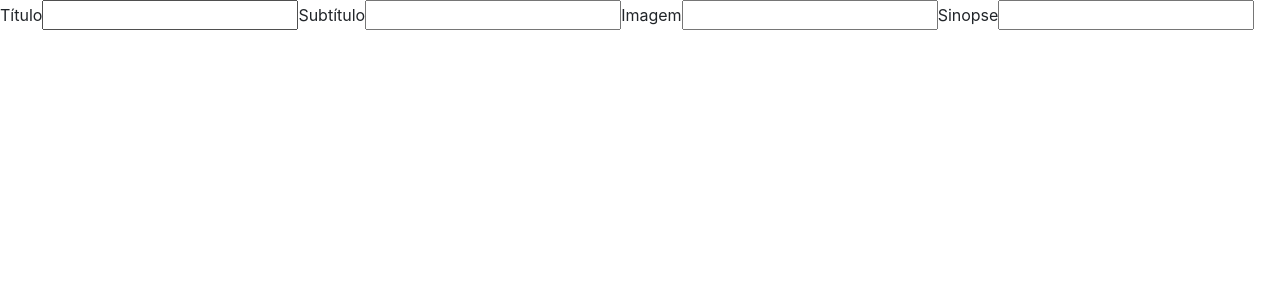
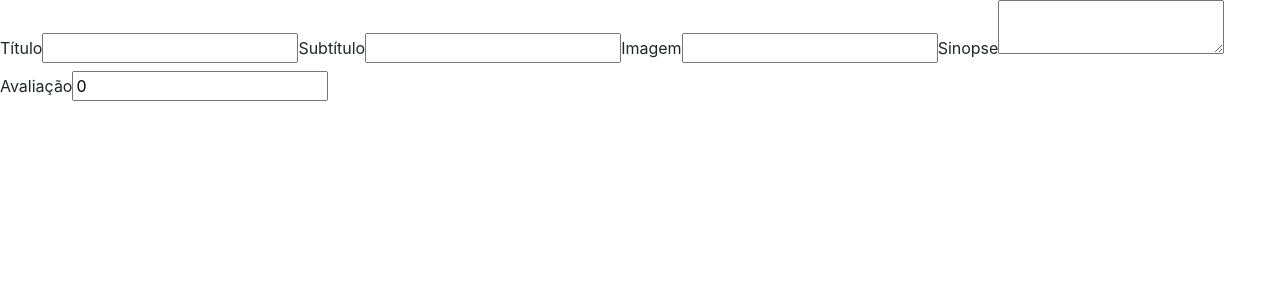
Before and after one commit to MuriloGon/projects-at-trybe, a React (Create React App) app: page / in a window 1280 px wide. Shown: the top 300 px of the page. Built offline with nearby package versions, Linux system fonts and the light colour scheme.

Commit message:
feat(req12): 🚀 render rating input in <MovieCard/>
Render an input of type number inside the form in <AddMovie /> to get the rating of the new movie

```diff
--- a/src/components/AddMovie.tsx
+++ b/src/components/AddMovie.tsx
@@ -39,9 +39,15 @@ export class AddMovie extends Component<IProp, IMovie> {
     this.setState({ storyline: value });
   }
 
+  readonly handleRatingInput = (
+    e: React.ChangeEvent<HTMLInputElement | HTMLTextAreaElement>): void => {
+    const value = parseFloat(e.target.value);
+    this.setState({ rating: value });
+  }
 
   render(): JSX.Element {
-    const { title, subtitle, imagePath, storyline } = this.state;
+    const { title, subtitle, imagePath, storyline, rating } = this.state;
+
     return (
       <form data-testid="add-movie-form">
         <label data-testid="title-input-label">
@@ -61,7 +67,12 @@ export class AddMovie extends Component<IProp, IMovie> {
 
         <label data-testid="storyline-input-label">
           Sinopse
-          <input type="text" value={storyline} data-testid="storyline-input" onChange={this.handleHistorylineInput} />
+          <textarea value={storyline} data-testid="storyline-input" onChange={this.handleHistorylineInput}/>
+        </label>
+
+        <label data-testid="rating-input-label">
+          Avaliação
+          <input type="number" value={rating} data-testid="rating-input" onChange={this.handleRatingInput} />
         </label>
       </form>
     );
```
